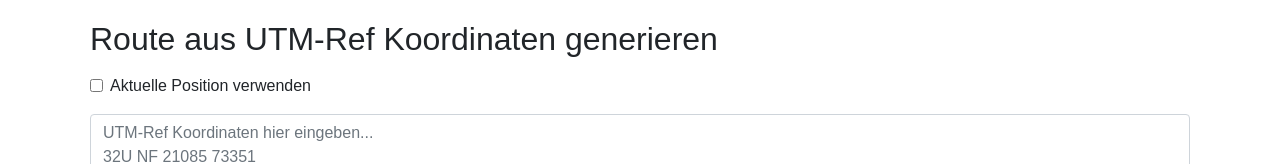
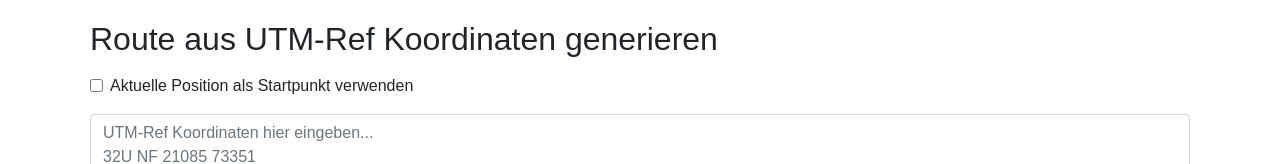
Before and after one commit to sericccus/mgrs2maps, a plain HTML site: page index.html in a window 1280 px wide. Shown: the top 164 px of the page. Drawn offline with Linux system fonts and the light colour scheme.

Commit message:
changed some strings

```diff
--- a/index.html
+++ b/index.html
@@ -63,7 +63,7 @@
         <div id="headline" class="mt-3 mb-3" style="font-weight:bold;"></div>
         <div class="form-check mb-3">
             <input type="checkbox" class="form-check-input" id="useCurrentLocation">
-            <label class="form-check-label" for="useCurrentLocation">Aktuelle Position verwenden</label>
+            <label class="form-check-label" for="useCurrentLocation">Aktuelle Position als Startpunkt verwenden</label>
         </div>
         <textarea id="coords-input" class="form-control mb-3" rows="5" placeholder="UTM-Ref Koordinaten hier eingeben...&#10;32U NF 21085 73351&#10;32U NE 61430 73289"></textarea>
         <div class="d-flex flex-row flex-wrap justify-content-start align-items-start">
```
